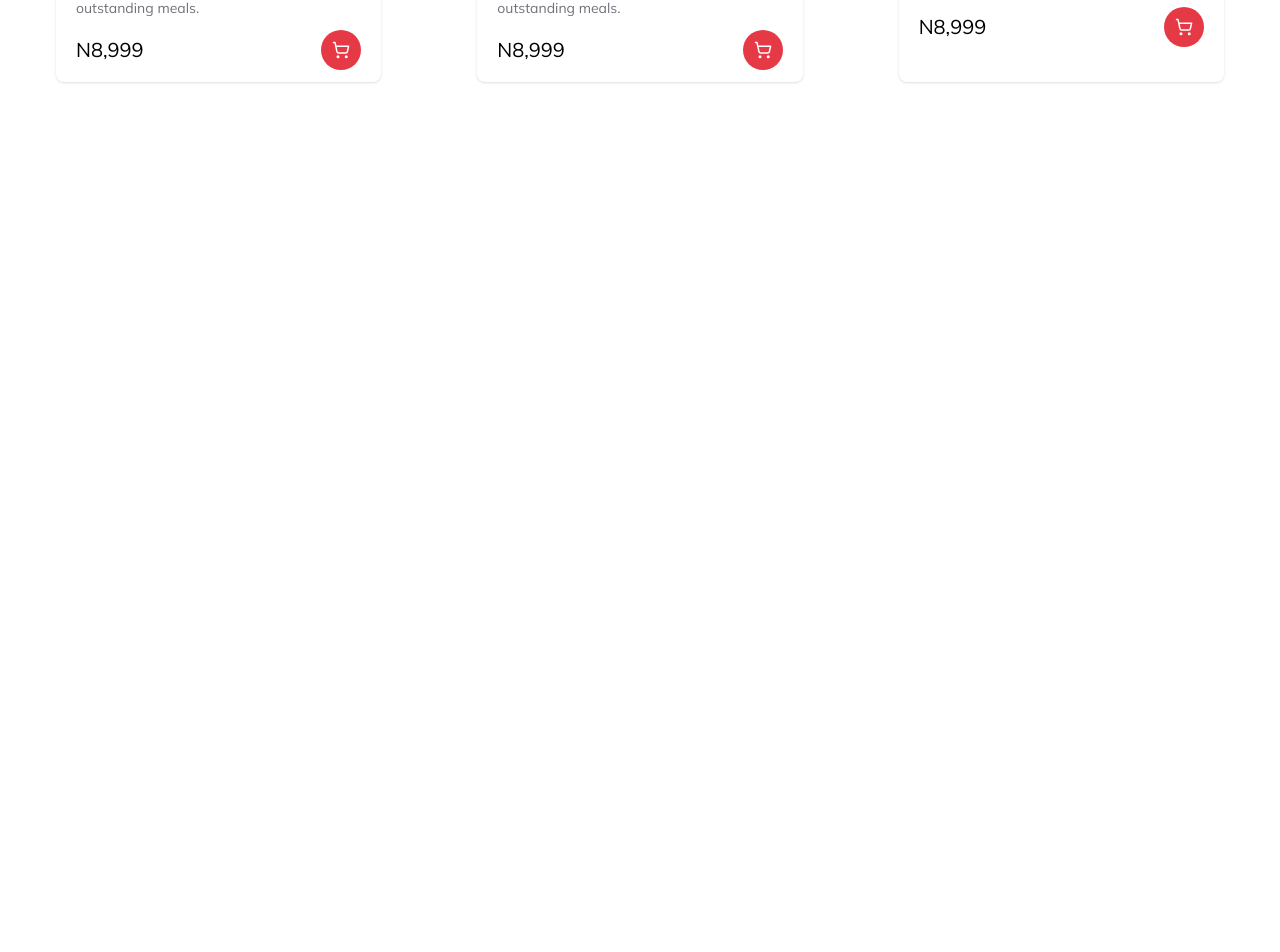
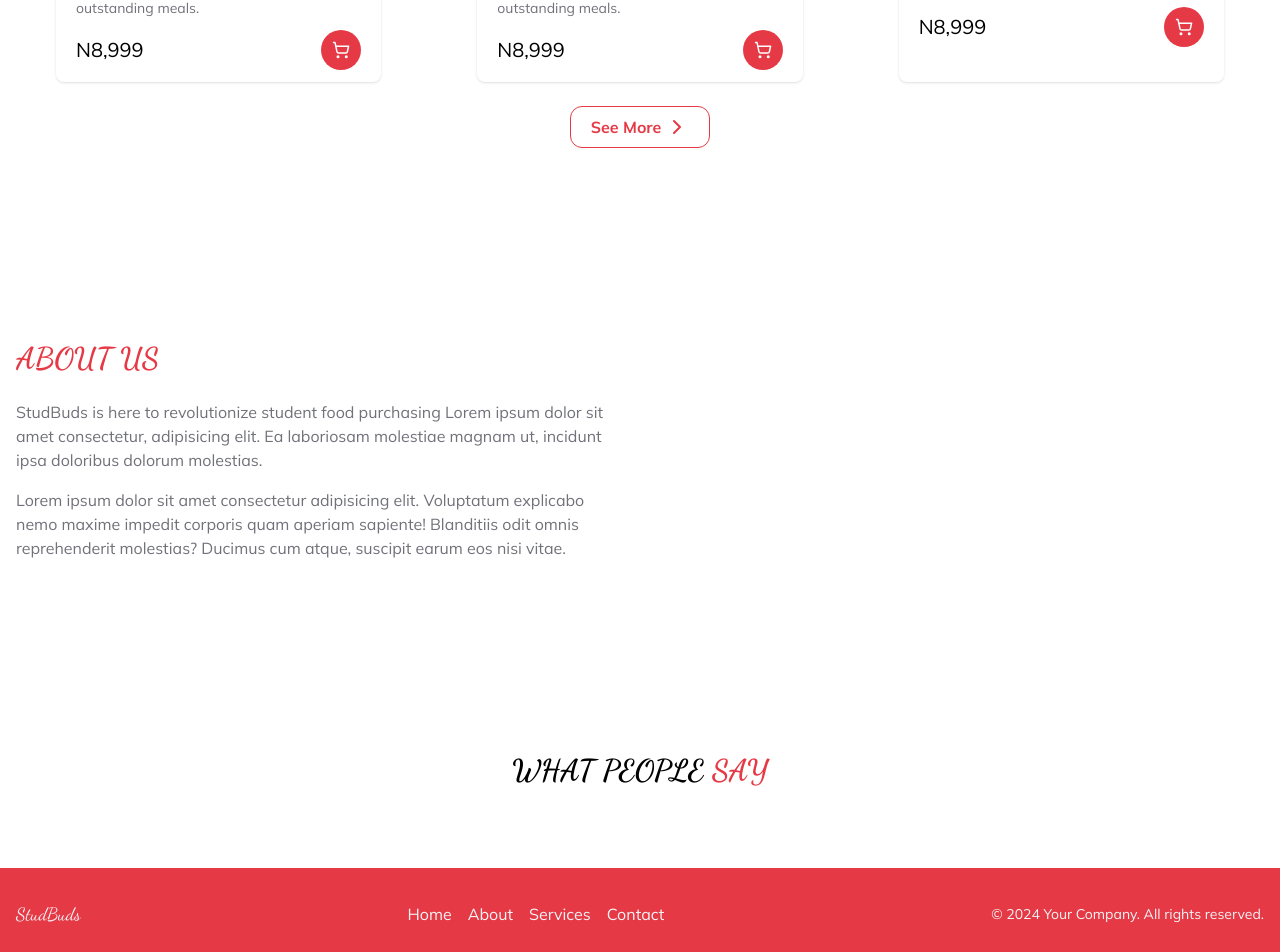
Before and after one commit to benjaminnkem/stud-buy, a Next.js app: page / in a window 1280 px wide. Shown: the part 1610-2562 px from the top of the page. Before the commit the page ends 1772 px from the top, so only its background shows below. Built offline with nearby package versions, Linux system fonts and the light colour scheme.

Commit message:
feat: navbar scroll state and active state

```diff
--- a/app/(root)/(home)/page.tsx
+++ b/app/(root)/(home)/page.tsx
@@ -1,6 +1,7 @@
 import HomeHero from "@/components/UI/Home/hero";
 import { foods } from "@/lib/data/home";
-import { ShoppingBag, ShoppingCart } from "lucide-react";
+import { dancingScript } from "@/lib/utils/fonts";
+import { ChevronRight, ShoppingBag, ShoppingCart } from "lucide-react";
 import Image from "next/image";
 
 const Page = () => {
@@ -10,7 +11,9 @@ const Page = () => {
 
       <main className="py-20">
         <section className="container">
-          <h3 className="text-deepRed font-bold text-center uppercase text-3xl">Popular on the Menu</h3>
+          <h3 className={`text-deepRed ${dancingScript.className} font-extrabold text-center uppercase text-3xl`}>
+            Popular on the Menu
+          </h3>
           <div className="mt-8 grid grid-cols-3 gap-24 px-10">
             {[...foods, ...foods].map((food, id) => (
               <div key={id} className="rounded-lg hover:shadow-2xl shadow relative overflow-hidden duration-300">
@@ -44,6 +47,37 @@ const Page = () => {
               </div>
             ))}
           </div>
+          <div className="flex items-center justify-center mt-6">
+            <button className="flex items-center gap-1 border border-deepRed px-5 py-2 rounded-xl text-deepRed font-bold">
+              <span>See More</span>
+              <ChevronRight />
+            </button>
+          </div>
+        </section>
+
+        <section className="container mt-[12rem]">
+          <div className="grid grid-cols-2 gap-10">
+            <div className="space-y-6">
+              <h3 className={`text-deepRed font-extrabold uppercase text-3xl ${dancingScript.className}`}>About Us</h3>
+              <div className="space-y-4 text-zinc-500">
+                <p>
+                  StudBuds is here to revolutionize student food purchasing Lorem ipsum dolor sit amet consectetur,
+                  adipisicing elit. Ea laboriosam molestiae magnam ut, incidunt ipsa doloribus dolorum molestias.
+                </p>
+                <p>
+                  Lorem ipsum dolor sit amet consectetur adipisicing elit. Voluptatum explicabo nemo maxime impedit
+                  corporis quam aperiam sapiente! Blanditiis odit omnis reprehenderit molestias? Ducimus cum atque,
+                  suscipit earum eos nisi vitae.
+                </p>
+              </div>
+            </div>
+          </div>
+        </section>
+
+        <section className="container mt-[12rem]">
+          <h3 className={`${dancingScript.className} font-extrabold text-center uppercase text-3xl`}>
+            What People <span className="text-deepRed">Say</span>
+          </h3>
         </section>
       </main>
     </>
--- a/app/(root)/layout.tsx
+++ b/app/(root)/layout.tsx
@@ -1,3 +1,4 @@
+import Footer from "@/components/Layout/Footer";
 import Navbar from "@/components/Layout/Navbar";
 
 type Props = Readonly<{ children: React.ReactNode }>;
@@ -7,6 +8,7 @@ const Layout = ({ children }: Props) => {
     <>
       <Navbar />
       {children}
+      <Footer />
     </>
   );
 };
--- /dev/null
+++ b/components/Layout/Footer/index.tsx
@@ -0,0 +1,45 @@
+import { dancingScript } from "@/lib/utils/fonts";
+import Link from "next/link";
+
+const Footer = () => {
+  return (
+    <footer className="bg-deepRed text-gray-100 py-8">
+      <div className="container mx-auto flex justify-between items-center">
+        <div>
+          <Link href={"/"} className={`${dancingScript.className} text-lg`}>
+            StudBuds
+          </Link>
+        </div>
+        <div>
+          <ul className="flex space-x-4">
+            <li>
+              <Link href="#" className="hover:text-white">
+                Home
+              </Link>
+            </li>
+            <li>
+              <Link href="#" className="hover:text-white">
+                About
+              </Link>
+            </li>
+            <li>
+              <Link href="#" className="hover:text-white">
+                Services
+              </Link>
+            </li>
+            <li>
+              <Link href="#" className="hover:text-white">
+                Contact
+              </Link>
+            </li>
+          </ul>
+        </div>
+        <div className="text-sm">
+          <p>&copy; 2024 Your Company. All rights reserved.</p>
+        </div>
+      </div>
+    </footer>
+  );
+};
+
+export default Footer;
--- a/components/Layout/Navbar/index.tsx
+++ b/components/Layout/Navbar/index.tsx
@@ -1,11 +1,52 @@
+"use client";
+
 import { dancingScript } from "@/lib/utils/fonts";
 import Link from "next/link";
 import { Group, Search, ShoppingCart } from "lucide-react";
+import { useEffect, useRef, useState } from "react";
 
 const Navbar = () => {
+  const [activeSolo, setActiveSolo] = useState(false);
+
+  const ref = useRef<HTMLElement>(null);
+
+  useEffect(() => {
+    let prev = window.scrollY;
+
+    const handleScroll = () => {
+      let current = window.scrollY;
+      if (current > 400) {
+        setActiveSolo(true);
+      } else {
+        setActiveSolo(false);
+      }
+
+      if (!ref.current) return;
+
+      if (current > prev) {
+        ref.current.style.top = "-100%";
+        ref.current.style.opacity = 0;
+      } else {
+        ref.current.style.top = "0%";
+        ref.current.style.opacity = 1;
+      }
+
+      prev = current;
+    };
+
+    window.addEventListener("scroll", handleScroll);
+
+    return () => window.removeEventListener("scroll", handleScroll);
+  }, []);
+
   return (
     <>
-      <nav className="fixed top-0 left-0 w-full z-[4000] text-white">
+      <nav
+        className={`fixed top-0 duration-500 left-0 w-full z-[4000] ${
+          activeSolo ? "bg-white shadow-md text-black" : "text-white"
+        }`}
+        ref={ref}
+      >
         <div className="container flex items-center justify-between py-4">
           <div>
             <Link href={"/"} className={`${dancingScript.className} text-lg`}>
```
